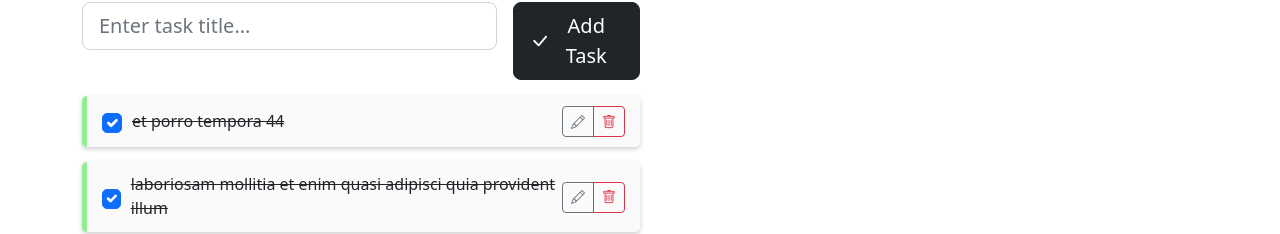
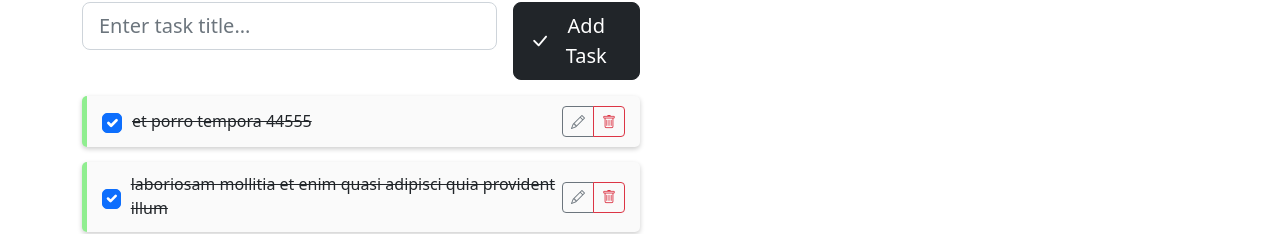
Before and after one commit to morteza-gho/vuex-todolist-shopingCart, a Vue app: page /tasks in a window 1280 px wide. Shown: the part 88-322 px from the top of the page. Built offline with nearby package versions, Linux system fonts and the light colour scheme; data requests are answered from the project's data file; what vue-toast-notification would draw is missing.

Commit message:
some improvements

```diff
--- a/server/db.json
+++ b/server/db.json
@@ -59,7 +59,7 @@
     {
       "id": 4,
       "userId": 1,
-      "title": "et porro tempora 44",
+      "title": "et porro tempora 44555",
       "completed": true
     },
     {
--- a/src/components/Tasks/TaskItem.vue
+++ b/src/components/Tasks/TaskItem.vue
@@ -3,7 +3,7 @@
   <div class="task-item" :class="task.completed ? 'done' : ''">
 
     <div class="form-check">
-      <input class="form-check-input" type="checkbox" :id="props.task.id" :checked="task.completed"
+      <input class="form-check-input" type="checkbox" :id="task.id" :checked="task.completed"
         @change="changeTaskStatus(task)">
       <label class="form-check-label" :for="task.id">
         <del class="title" v-if="task.completed">{{ task.title }}</del>
--- a/src/components/Tasks/Tasks.vue
+++ b/src/components/Tasks/Tasks.vue
@@ -9,7 +9,7 @@
       <form class="mb-3" @submit.prevent="submitForm">
         <div class="row g-3">
           <div class="col-9 position-relative">
-            <input type="text" class="form-control form-control-lg" placeholder="Enter task title..." v-model="newTask">
+            <input type="text" class="form-control form-control-lg" placeholder="Enter task title..." v-model="newTask" ref="newTaskRef">
             <span class="bi bi-x cancel-edit" v-if="editingTask" @click="cancelEdit"></span>
           </div>
           <div class="col-3">
@@ -44,6 +44,7 @@ const miniLoading = ref(false);
 const hasError = ref(false);
 const editingTask = ref();
 const newTask = ref('');
+const newTaskRef = ref(null);
 
 const fetchTasks = async () => {
   isLoading.value = true;
@@ -54,6 +55,7 @@ const fetchTasks = async () => {
 const onEditTask = (task) => {
   editingTask.value = task;
   newTask.value = task.title;
+  newTaskRef.value.focus();
 }
 const cancelEdit = () => {
   editingTask.value = null;
```
